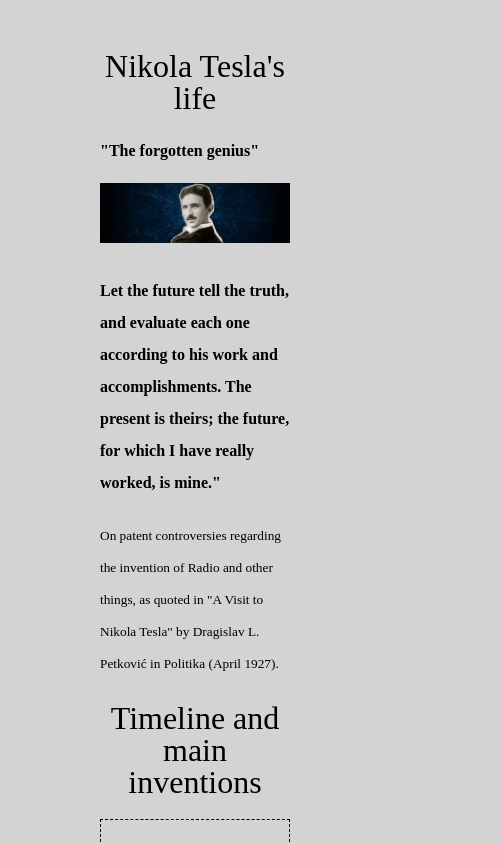
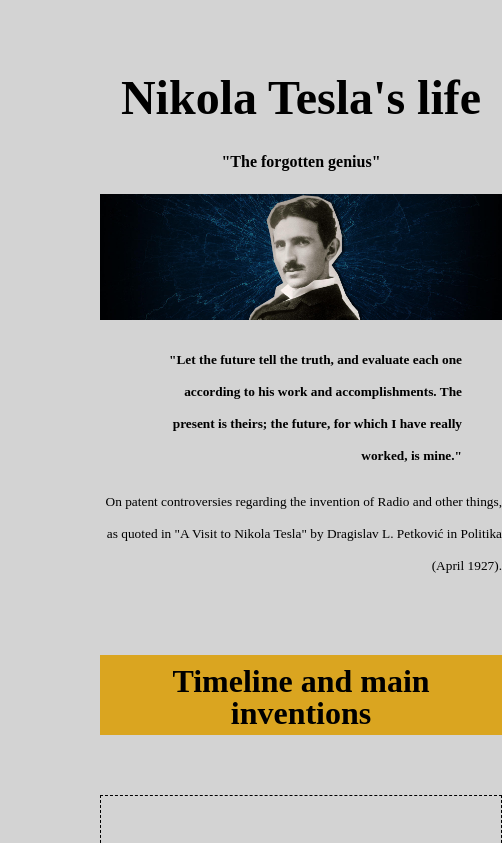
Before and after one commit to Kevin-ZSC/Web-1700-Assignment, a plain HTML site: page index.html in a window 390 px wide. Shown: the top 843 px of the page, 502 px wide, since content can reach past the window. Drawn offline with Linux system fonts and the light colour scheme.

Commit message:
few change update

```diff
--- a/index.html
+++ b/index.html
@@ -8,18 +8,23 @@
 </head>
 <body>
     <header>
-        <h1>Nikola Tesla's life </h1>
+        <h1 class="name">Nikola Tesla's life </h1>
         <p class="quote">"The forgotten genius"</p>
         <img class="headerImg" src="./web-1.jpg" alt="">
-        <h4>Let the future tell the truth, and evaluate each one according to his  work and accomplishments. The present is theirs; the future, for which I have really worked, is mine."</h4>
-        <p class="hisword">
-            On patent controversies regarding the invention of Radio and other things, as quoted in "A Visit to Nikola Tesla" by Dragislav L. Petković in Politika (April 1927).
-        </p>
+        <div class="hisword">
+            <p><blockquote>"Let the future tell the truth, and evaluate each one according to his  work and accomplishments. The present is theirs; the future, for which I have really worked, is mine."</blockquote>
+
+            On patent controversies regarding the invention of Radio and other things, as quoted in "A Visit to Nikola Tesla" by Dragislav L. Petković in Politika (April 1927).</p>
+        </div>
+
+
     </header>
 
     <main>
 
-        <h1>Timeline and main inventions</h1>
+            <h1 class="text">Timeline and main inventions</h1>
+
+
         <div class="timeline">
             <h2>Jul 10 1856</h2>
             <h3>Nikola Tesla Is Born</h3>
--- a/style.css
+++ b/style.css
@@ -15,8 +15,8 @@ body {
     max-width: 100%;
 }
 
-h1 , h2{
-    font-weight: lighter;
+.name {
+    font-size: 5rem;
 }
 
 .quote {
@@ -25,12 +25,24 @@ h1 , h2{
 
 .hisword {
     font-size: smaller;
+    text-align: end;
 }
 
-h1, h2 ,h3 {
+h1, h2 ,h3,.quote {
     justify-content: center;
     align-items: center;
     text-align: center;
+ }
+blockquote {
+    font-weight: bolder;
+}
+ .text {
+    margin: 60px 0;
+    box-sizing: border-box;
+    width:100%;
+    height: 50px;
+    background-color: goldenrod;
+    padding : 10px
  }
 
 .timeline {
@@ -66,26 +78,34 @@ h1, h2 ,h3 {
 
 
 
+footer {
+    justify-content: center;
+    align-items: center;
+    text-align: center;
+    margin-top: 50px;
+ }
 
 
+@media only screen and (max-width:600px) {
+    body {
+        display: grid;
+    }
 
+    .bornImg,.X-Rays,.beusa,.us, .lecture,.died {
+        margin: 20px;
+    }
 
+    .name {
+       font-size: 3rem;
+       overflow-wrap: break-word;
+    }
 
-
-
-
-
-
-
-
-
-
-
-
-
-footer {
-   justify-content: center;
-   align-items: center;
-   text-align: center;
-   margin-top: 50px;
+    .text {
+        margin: 60px 0;
+        box-sizing: border-box;
+        width:100%;
+        height: 80px;
+        background-color: goldenrod;
+        padding : 10px
+     }
 }
```
